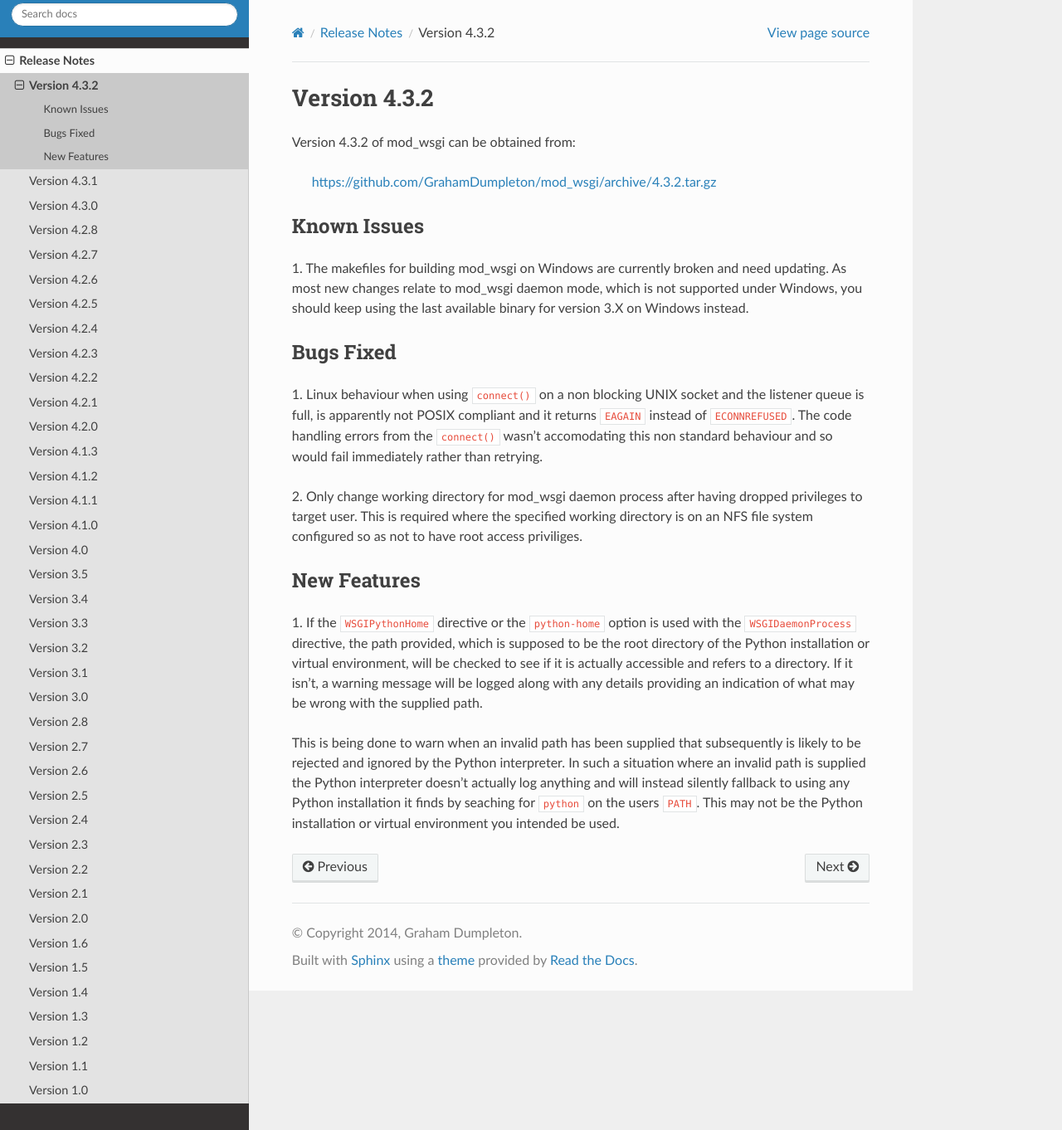
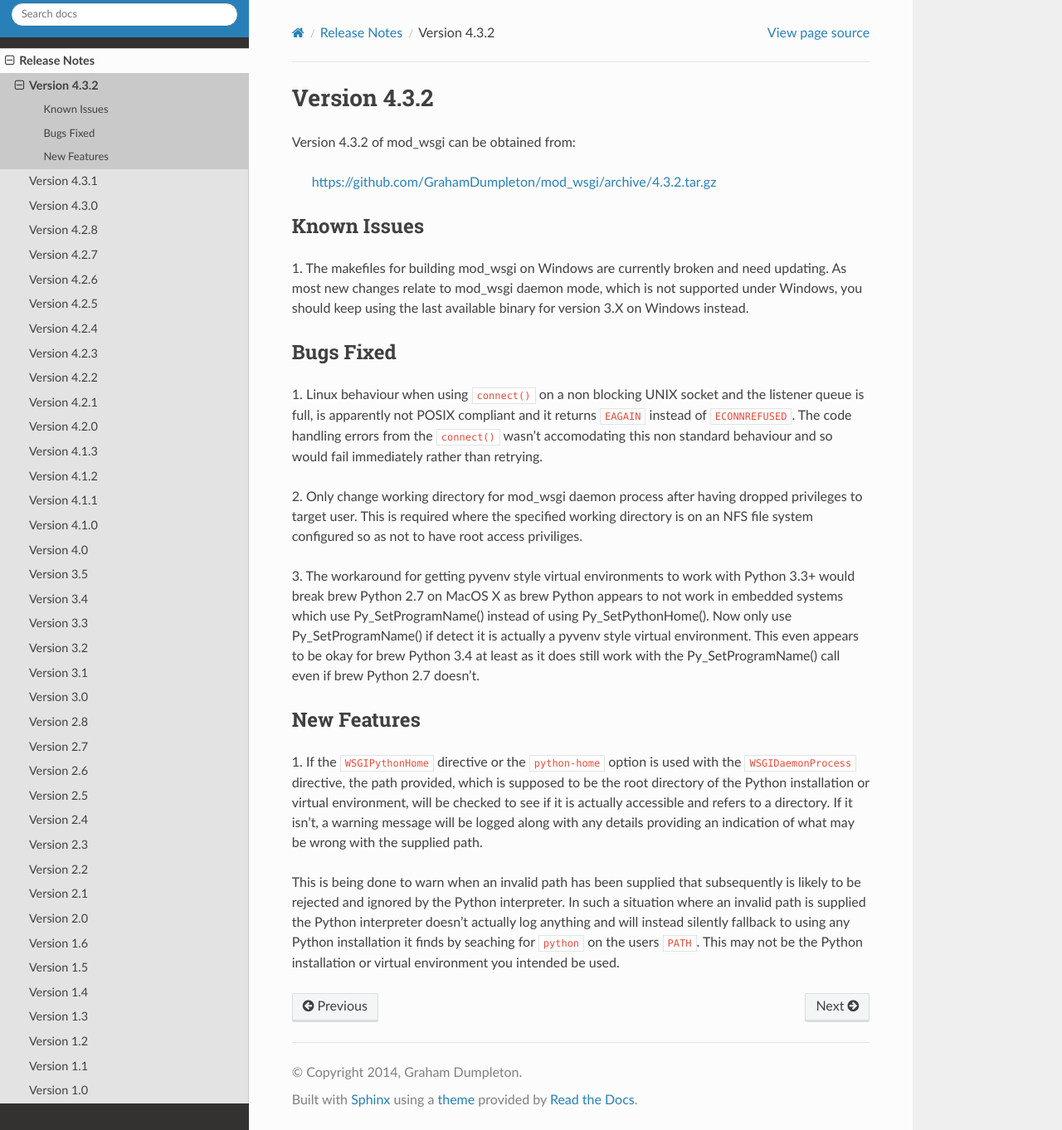
Before and after one commit to GrahamDumpleton/mod_wsgi, a Sphinx documentation site: the page built from docs/release-notes/version-4.3.2.rst, in a window 1280 px wide and 1362 px high. Shown: the whole window at 83% size. Built offline with Sphinx 7.4.7 and the Read the Docs theme 2.0.0, drawn with Linux system fonts in a browser that asks for light colours.

Commit message:
Documentation for fix to Python initialisation when using brew Python 2.7 on MacOS X.

```diff
--- a/docs/release-notes/version-4.3.2.rst
+++ b/docs/release-notes/version-4.3.2.rst
@@ -28,6 +28,14 @@ dropped privileges to target user. This is required where the specified
 working directory is on an NFS file system configured so as not to have
 root access priviliges.
 
+3. The workaround for getting pyvenv style virtual environments to work
+with Python 3.3+ would break brew Python 2.7 on MacOS X as brew Python
+appears to not work in embedded systems which use Py_SetProgramName()
+instead of using Py_SetPythonHome(). Now only use Py_SetProgramName() if
+detect it is actually a pyvenv style virtual environment. This even appears
+to be okay for brew Python 3.4 at least as it does still work with the
+Py_SetProgramName() call even if brew Python 2.7 doesn't.
+
 New Features
 ------------
 
```
